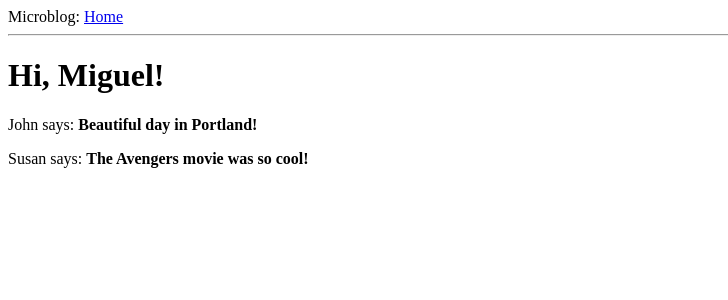
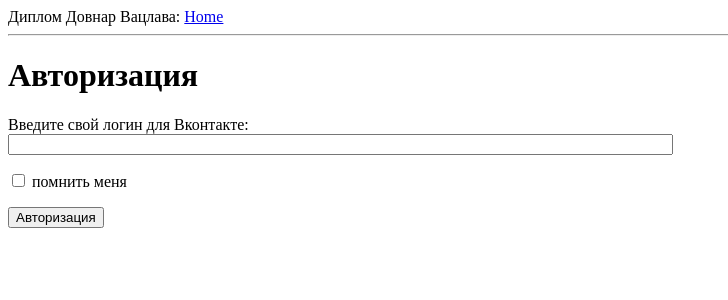
Before and after one commit to vatslav/vk-analytic, a Flask app: page / in a window 1280 px wide. Shown: the top 300 px of the page, without its empty margins (0-728 px from the left). Run offline with Flask 2, Linux system fonts and the light colour scheme.

Commit message:
сделал простенькую html + подогнал под себя осталось прикрутить к этому мою программу + авторихация по open id

```diff
--- a/flask-server/app/templates/base.html
+++ b/flask-server/app/templates/base.html
@@ -1,13 +1,13 @@
 <html>
   <head>
     {% if title %}
-    <title>{{title}} - microblog</title>
+    <title>{{title}} - Проверка закрытости персональных данных </title>
     {% else %}
-    <title>microblog</title>
+    <title>Проверка закрытости персональных данных</title>
     {% endif %}
   </head>
   <body>
-    <div>Microblog: <a href="/index">Home</a></div>
+    <div>Диплом Довнар Вацлава: <a href="/index">Home</a></div>
     <hr>
     {% with messages = get_flashed_messages() %}
     {% if messages %}
--- /dev/null
+++ b/flask-server/app/templates/main.html
@@ -0,0 +1,21 @@
+<!-- extend from base layout -->
+{% extends "base.html" %}
+
+{% block content %}
+
+
+<h1>Авторизация</h1>
+<form action="" method="post" name="login">
+    {{form.hidden_tag()}}
+    <p>
+        Введите свой логин для Вконтакте:<br>
+        {{ form.openid(size=80) }}
+        {% for error in form.errors.openid %}
+        <span style="color: red;">{{ error }}</span>
+        {% endfor %} <br>
+
+    </p>
+    <p>{{form.remember_me}} помнить меня</p>
+    <p><input type="submit" value="Авторизация"></p>
+</form>
+{% endblock %}
--- a/flask-server/app/views.py
+++ b/flask-server/app/views.py
@@ -2,24 +2,38 @@ from flask import render_template, flash, redirect
 from app import app
 from forms import LoginForm
 
-@app.route('/')
-@app.route('/index')
-def index():
-    user = { 'nickname': 'Miguel' }
-    posts = [
-        {
-            'author': { 'nickname': 'John' },
-            'body': 'Beautiful day in Portland!'
-        },
-        {
-            'author': { 'nickname': 'Susan' },
-            'body': 'The Avengers movie was so cool!'
-        }
-    ]
-    return render_template("index.html",
-        title = 'Home',
-        user = user,
-        posts = posts)
+#@app.route('/')
+#@app.route('/index')
+#def index():
+#    user = { 'nickname': 'Miguel' }
+#    posts = [
+#        {
+#            'author': { 'nickname': 'John' },
+#            'body': 'Beautiful day in Portland!'
+#        },
+#        {
+#            'author': { 'nickname': 'Susan' },
+#            'body': 'The Avengers movie was so cool!'
+#        }
+#    ]
+#    return render_template("index.html",
+#        title = 'Home',
+#        user = user,
+#        posts = posts)
+
+@app.route('/index/')
+@app.route('/',methods=['GET','POST'])
+def main():
+    form = LoginForm()
+    if form.validate_on_submit():
+        flash('Login requeted for OpenId= %s , remember_me = %s '%( \
+            form.openid.data,str(form.remember_me.data)))
+        return redirect('/index')
+
+    return  render_template('main.html',
+                            title='Autorition',
+                            form = form,
+                            providers = app.config['OPENID_PROVIDERS'])
 
 @app.route('/login/',methods=['GET','POST'])
 def loginn():
```
Also changed, not shown: 1 other file.
